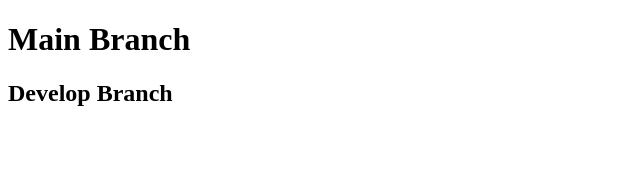
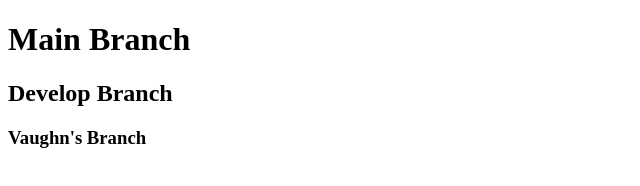
Before and after one commit to mathewfonteyne/teamGit, a plain HTML site: page index.html in a window 1280 px wide. Shown: the whole page, without its empty margins (0-640 px from the left). Drawn offline with Linux system fonts and the light colour scheme.

Commit message:
Vaughn's branch added

```diff
--- a/index.html
+++ b/index.html
@@ -9,5 +9,6 @@
   <body>
     <h1>Main Branch</h1>
     <h2>Develop Branch</h2>
+    <h3>Vaughn's Branch</h3>
   </body>
 </html>
```
